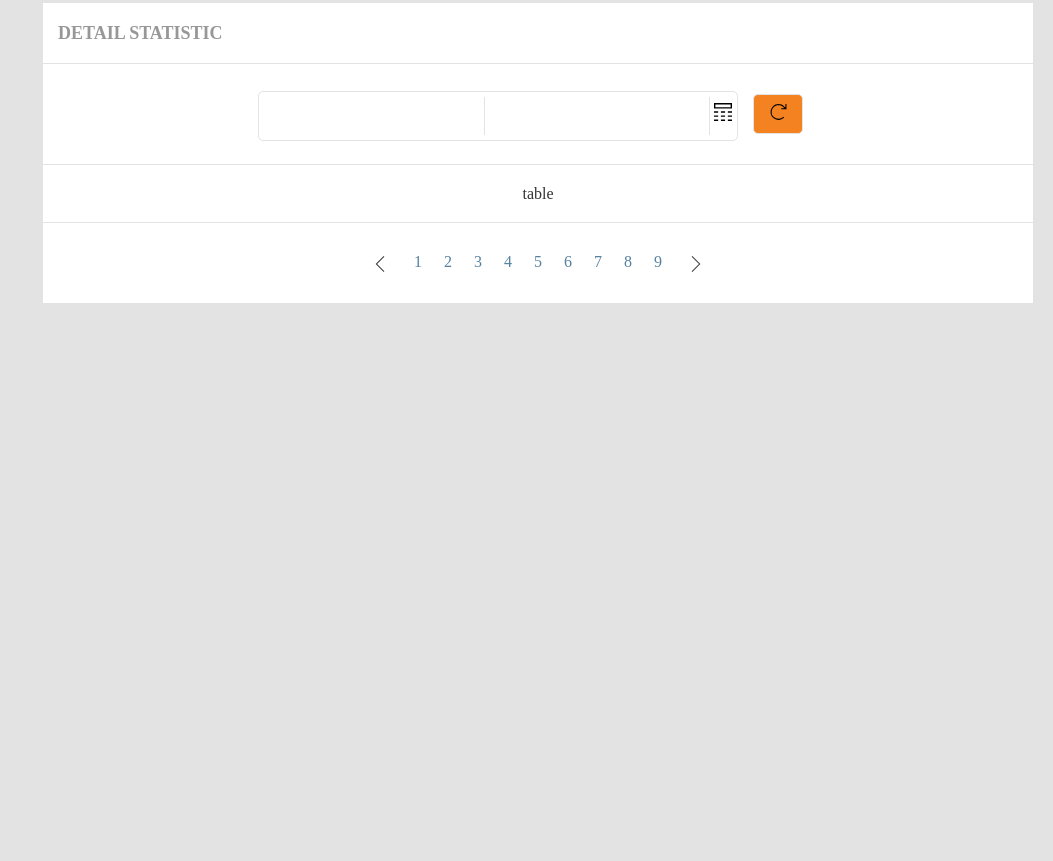
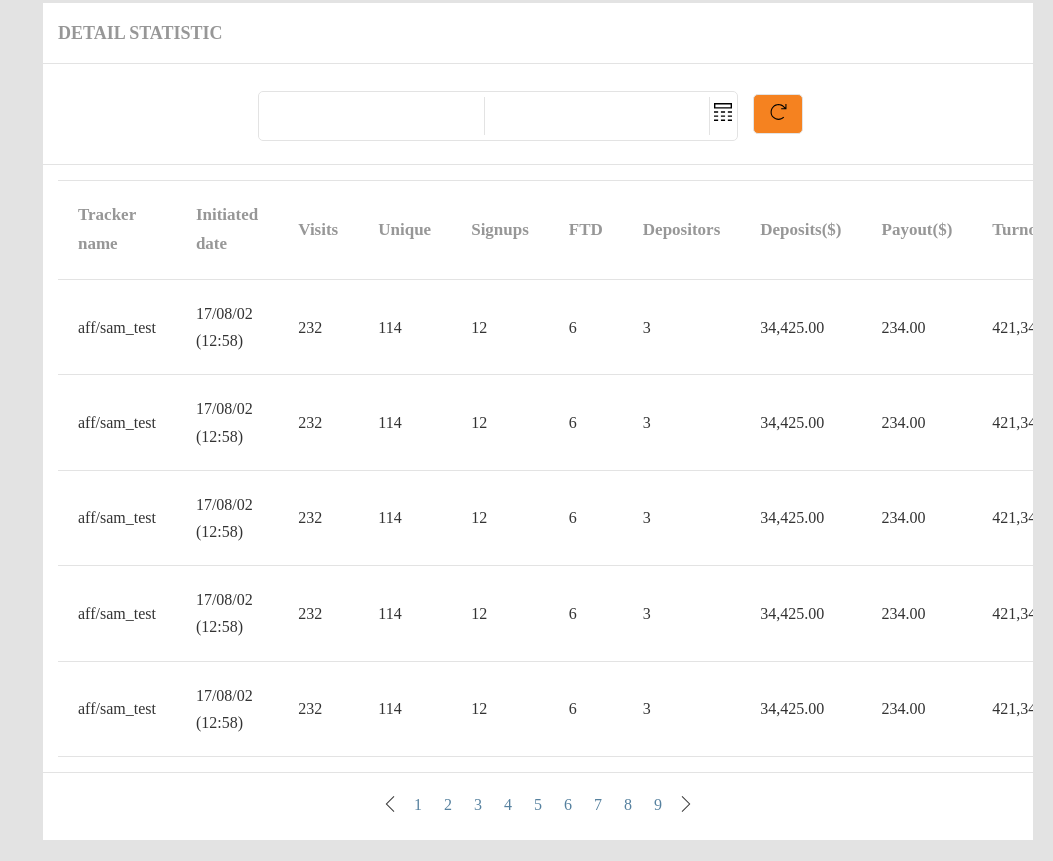
Before and after one commit to m-kw/admin-panel, a website: page index.html in a window 1280 px wide. Shown: the part 2837-3698 px from the top of the page, without its empty margins (227-1280 px from the left). Before the commit the page ends 3161 px from the top, so only its background shows below. Drawn offline with nearby package versions, Linux system fonts and the light colour scheme.

Commit message:
Add detailed table and detail statistic section

```diff
--- a/index.html
+++ b/index.html
@@ -329,7 +329,96 @@
             <button><img src="images/icons/refresh.svg" class="icon"></button>
           </div>
           <div class="row detail-table">
-            table
+            <table>
+              <thead>
+                <tr>
+                  <th>Tracker name</th>
+                  <th>Initiated date</th>
+                  <th>Visits</th>
+                  <th>Unique</th>
+                  <th>Signups</th>
+                  <th>FTD</th>
+                  <th>Depositors</th>
+                  <th>Deposits($)
+                    <i class="icon-arrow-up-small"></i>
+                    <i class="icon-arrow-down-small"></i>
+                  </th>
+                  <th>Payout($)
+                    <i class="icon-arrow-up-small"></i>
+                    <i class="icon-arrow-down-small"></i>
+                  </th>
+                  <th>Turnover</th>
+                  <th>Deal</th>
+                </tr>
+              </thead>
+              <tbody>
+                <tr>
+                  <td>aff/sam_test</td>
+                  <td>17/08/02 (12:58)</td>
+                  <td>232</td>
+                  <td>114</td>
+                  <td>12</td>
+                  <td>6</td>
+                  <td>3</td>
+                  <td>34,425.00</td>
+                  <td>234.00</td>
+                  <td>421,342.00</td>
+                  <td>cpl (200)</td>
+                </tr>
+                <tr>
+                  <td>aff/sam_test</td>
+                  <td>17/08/02 (12:58)</td>
+                  <td>232</td>
+                  <td>114</td>
+                  <td>12</td>
+                  <td>6</td>
+                  <td>3</td>
+                  <td>34,425.00</td>
+                  <td>234.00</td>
+                  <td>421,342.00</td>
+                  <td>cpl (200)</td>
+                </tr>
+                <tr>
+                  <td>aff/sam_test</td>
+                  <td>17/08/02 (12:58)</td>
+                  <td>232</td>
+                  <td>114</td>
+                  <td>12</td>
+                  <td>6</td>
+                  <td>3</td>
+                  <td>34,425.00</td>
+                  <td>234.00</td>
+                  <td>421,342.00</td>
+                  <td>cpl (200)</td>
+                </tr>
+                <tr>
+                  <td>aff/sam_test</td>
+                  <td>17/08/02 (12:58)</td>
+                  <td>232</td>
+                  <td>114</td>
+                  <td>12</td>
+                  <td>6</td>
+                  <td>3</td>
+                  <td>34,425.00</td>
+                  <td>234.00</td>
+                  <td>421,342.00</td>
+                  <td>cpl (200)</td>
+                </tr>
+                <tr>
+                  <td>aff/sam_test</td>
+                  <td>17/08/02 (12:58)</td>
+                  <td>232</td>
+                  <td>114</td>
+                  <td>12</td>
+                  <td>6</td>
+                  <td>3</td>
+                  <td>34,425.00</td>
+                  <td>234.00</td>
+                  <td>421,342.00</td>
+                  <td>cpl (200)</td>
+                </tr>
+              </tbody>
+            </table>
           </div>
           <div class="row pagination">
             <i class="icon-arrow-left"></i>
--- a/sass/_layout.scss
+++ b/sass/_layout.scss
@@ -45,9 +45,7 @@ h2 {
 }
 
 h3 {
-  font-size: 17px;
-  margin: 0;
-  color: $color-header;
+  @include h3;
 }
 
 a {
--- a/sass/_mixins.scss
+++ b/sass/_mixins.scss
@@ -20,3 +20,16 @@
   border-radius: 100%;
   margin: 0 15px;
 }
+
+@mixin h3 {
+  font-size: 17px;
+  margin: 0;
+  color: $color-header;
+}
+
+@mixin td {
+  vertical-align: middle;
+  padding: 20px;
+  border-bottom: 1.5px solid $body-background;
+  border-top: 1.5px solid $body-background;
+}
--- a/sass/components/_icons.scss
+++ b/sass/components/_icons.scss
@@ -17,9 +17,7 @@
 }
 
 i {
-  width: auto;
-  height: 50px;
-  padding: 15px;
+  padding: 5px;
 
   &:hover {
     cursor: pointer;
--- a/sass/components/_tables.scss
+++ b/sass/components/_tables.scss
@@ -5,18 +5,33 @@ table {
   border-spacing: 0;
   text-align: left;
 
-  tr {
-    &:hover {
-      background-color: $btn-disabled;
-      cursor: pointer;
+  thead {
+
+    th {
+      @include h3;
+      @include td;
+
+      &:hover {
+        background-color: $btn-disabled;
+        color: #000000;
+        cursor: pointer;
+      }
+    }
+
+  }
+
+  tbody {
+
+    tr {
+      &:hover {
+        background-color: $btn-disabled;
+        cursor: pointer;
+      }
     }
   }
 
   td {
-    vertical-align: middle;
-    padding: 20px;
-    border-bottom: 1.5px solid $body-background;
-    border-top: 1.5px solid $body-background;
+    @include td;
   }
 
 }
--- /dev/null
+++ b/sass/sections/_details.scss
@@ -0,0 +1,16 @@
+.detail-table {
+  overflow-x: auto;
+
+  table {
+    width: 100%;
+
+    i {
+      display: none;
+      font-size: 10px;
+    }
+
+    th:hover i {
+      display: inline-block;
+    }
+  }
+}
--- a/sass/style.scss
+++ b/sass/style.scss
@@ -18,6 +18,7 @@
 @import 'sections/top-menu';
 @import 'sections/stats';
 @import 'sections/personal-data';
+@import 'sections/details';
 
 /* Pages/Views */
 
```
Also changed, not shown: css/style.css, 1 other file.
